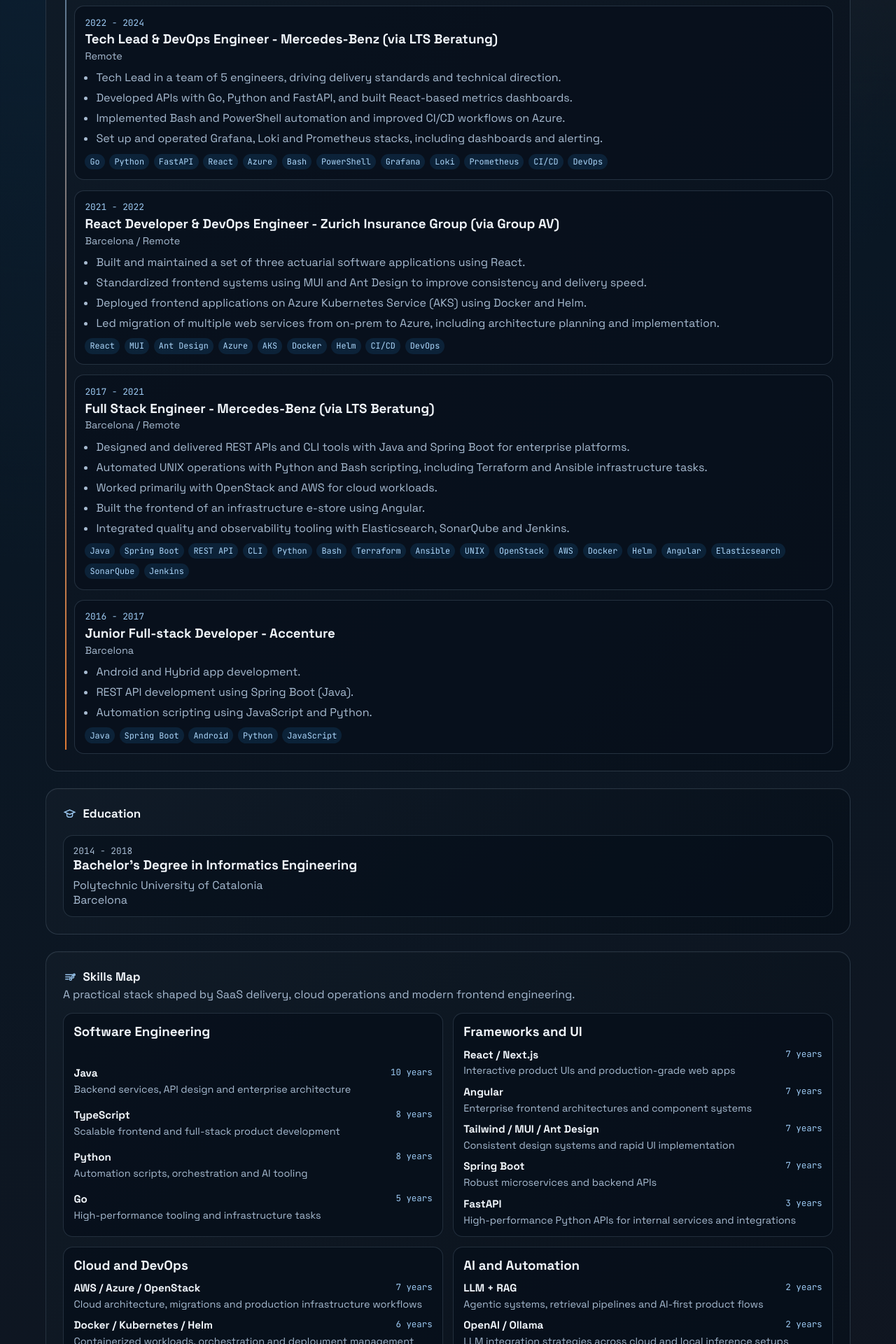
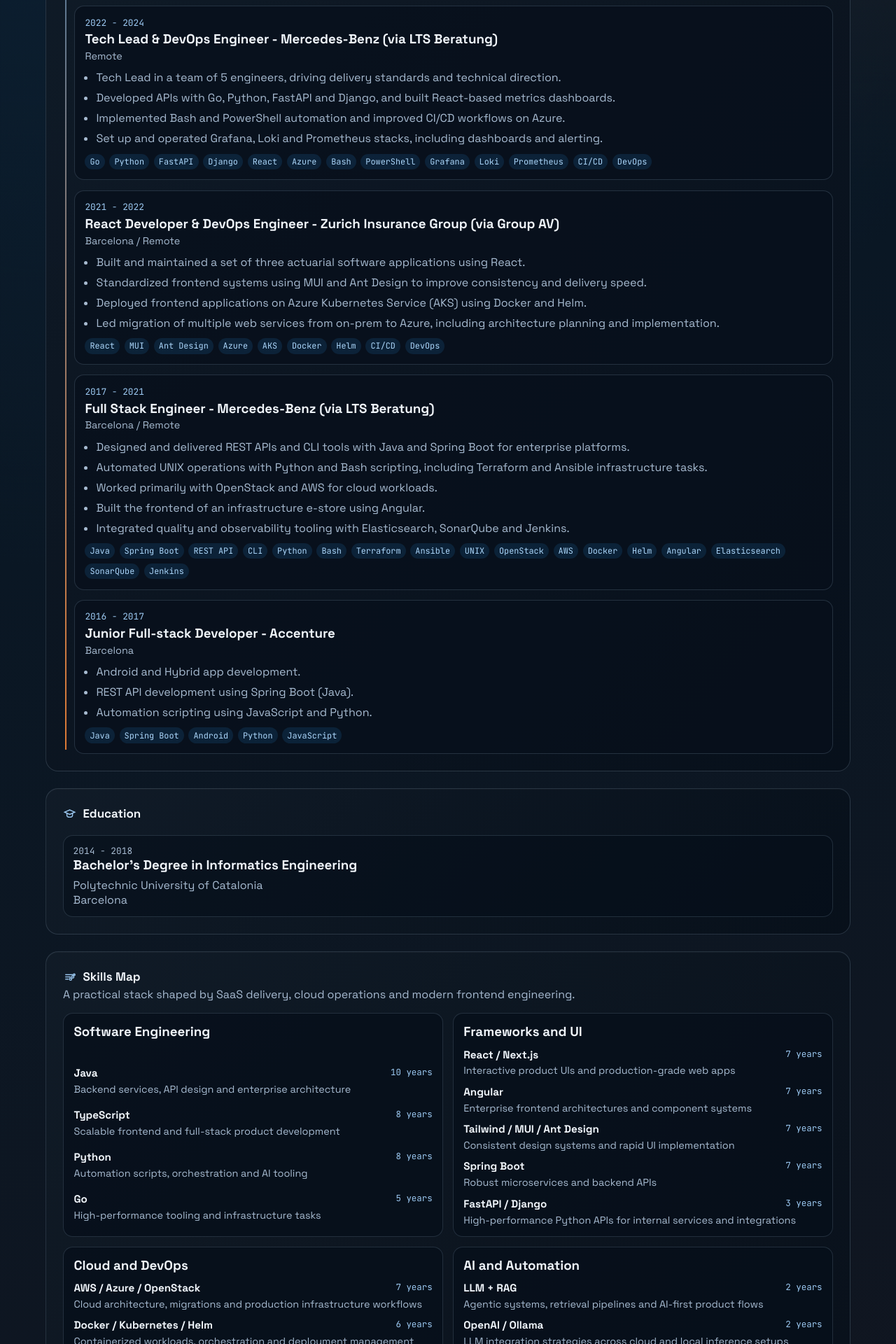
Before and after one commit to dsegoviat/resume, a Next.js app: page / in a window 1280 px wide. Shown: the part 1600-3520 px from the top of the page at 70% size. Built offline with nearby package versions, Linux system fonts and the light colour scheme.

Commit message:
Add Django alongside FastAPI in skills and experience

```diff
--- a/src/content/experience.ts
+++ b/src/content/experience.ts
@@ -105,8 +105,8 @@
         es: "Tech Lead en un equipo de 5 ingenieros, impulsando estandares de entrega y direccion tecnica.",
       },
       {
-        en: "Developed APIs with Go, Python and FastAPI, and built React-based metrics dashboards.",
-        es: "Desarrollo de APIs con Go, Python y FastAPI, y construccion de dashboards de metricas con React.",
+        en: "Developed APIs with Go, Python, FastAPI and Django, and built React-based metrics dashboards.",
+        es: "Desarrollo de APIs con Go, Python, FastAPI y Django, y construccion de dashboards de metricas con React.",
       },
       {
         en: "Implemented Bash and PowerShell automation and improved CI/CD workflows on Azure.",
@@ -121,6 +121,7 @@
       "Go",
       "Python",
       "FastAPI",
+      "Django",
       "React",
       "Azure",
       "Bash",
--- a/src/content/profile.ts
+++ b/src/content/profile.ts
@@ -79,7 +79,7 @@
         { name: "React / Next.js", years: 7 },
         { name: "Angular", years: 7 },
         { name: "Tailwind / MUI / Ant Design", years: 7 },
-        { name: "FastAPI", years: 3 },
+        { name: "FastAPI / Django", years: 3 },
       ],
     },
     {
--- a/src/content/skills.ts
+++ b/src/content/skills.ts
@@ -82,7 +82,7 @@
         },
       },
       {
-        name: "FastAPI",
+        name: "FastAPI / Django",
         years: 3,
         focus: {
           en: "High-performance Python APIs for internal services and integrations",
```
